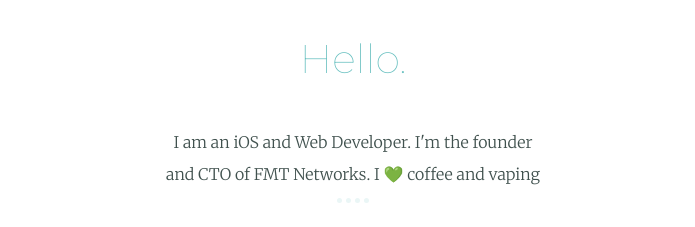
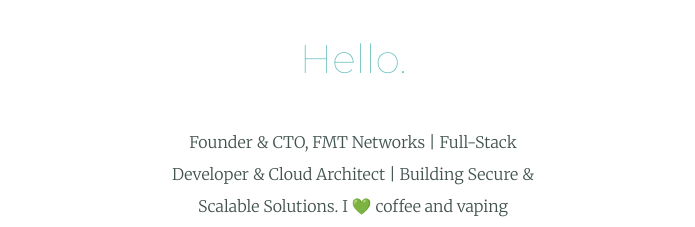
Before and after one commit to fastodigama/resume, a plain HTML site: page index.html in a window 1280 px wide. Shown: the part 984-1211 px from the top of the page, without its empty margins (287-982 px from the left). Drawn offline with Linux system fonts and the light colour scheme.

Commit message:
Update index.html

```diff
--- a/index.html
+++ b/index.html
@@ -26,7 +26,7 @@
     <div class="profile">
       <img class="mypicture" src="images\Fadel-circled.png" alt="">
       <h2>Hello.</h2>
-      <p class="intro">I am an iOS and Web Developer. I'm the founder and CTO of FMT Networks. I 💚 coffee and vaping</p>
+      <p class="intro">Founder & CTO, FMT Networks | Full-Stack Developer & Cloud Architect | Building Secure & Scalable Solutions. I 💚 coffee and vaping</p>
     </div>
     <hr>
     <div class="skills">
```
